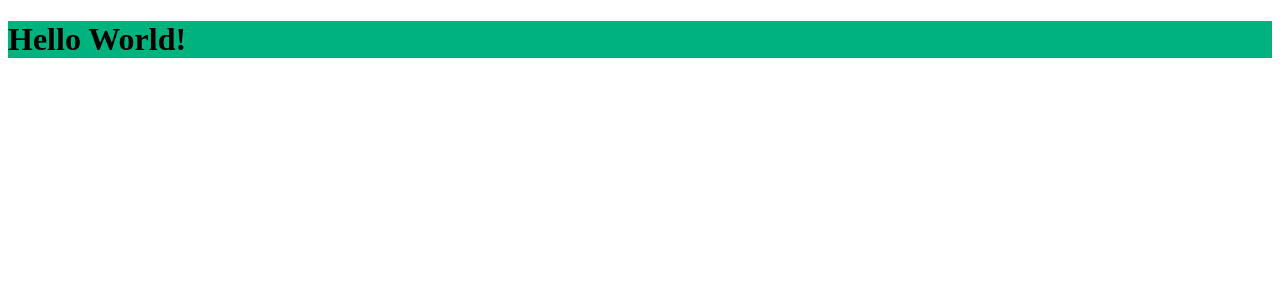
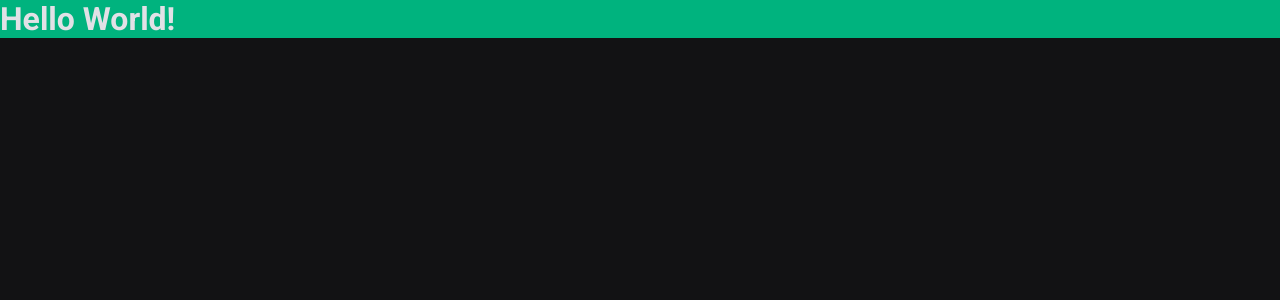
Before and after one commit to WD-GabrielKenji/ignite-shop, a Next.js app: page / in a window 1280 px wide. Shown: the top 300 px of the page. Built offline with nearby package versions, Linux system fonts and the light colour scheme.

Commit message:
:lipstick: feat: Estilos Globais

```diff
--- a/src/pages/_app.tsx
+++ b/src/pages/_app.tsx
@@ -1,5 +1,9 @@
 import Head from 'next/head'
 import type { AppProps } from 'next/app'
+
+import { globalStyles } from '@/styles/global'
+
+globalStyles()
 
 export default function App({ Component, pageProps }: AppProps) {
   return (
--- /dev/null
+++ b/src/styles/global.ts
@@ -0,0 +1,19 @@
+import { globalCss } from '.'
+
+export const globalStyles = globalCss({
+  '*': {
+    margin: 0,
+    padding: 0,
+  },
+
+  body: {
+    backgroundColor: '$gray900',
+    color: '$gray100',
+    '-webkit-font-smoothing': 'antialiased',
+  },
+
+  'body, input, textarea, button': {
+    fontFamily: 'Roboto',
+    fontWeight: 400,
+  },
+})
```
